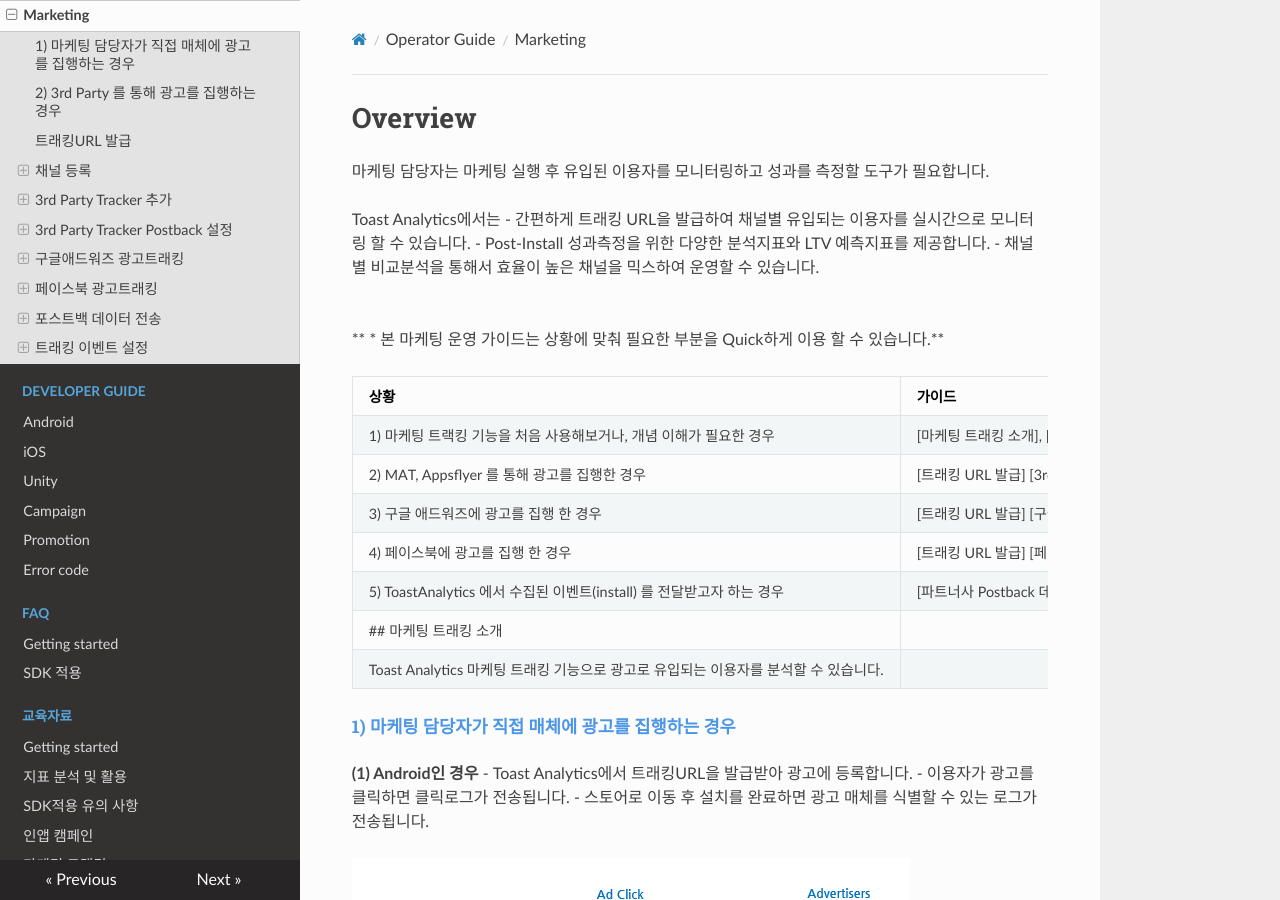
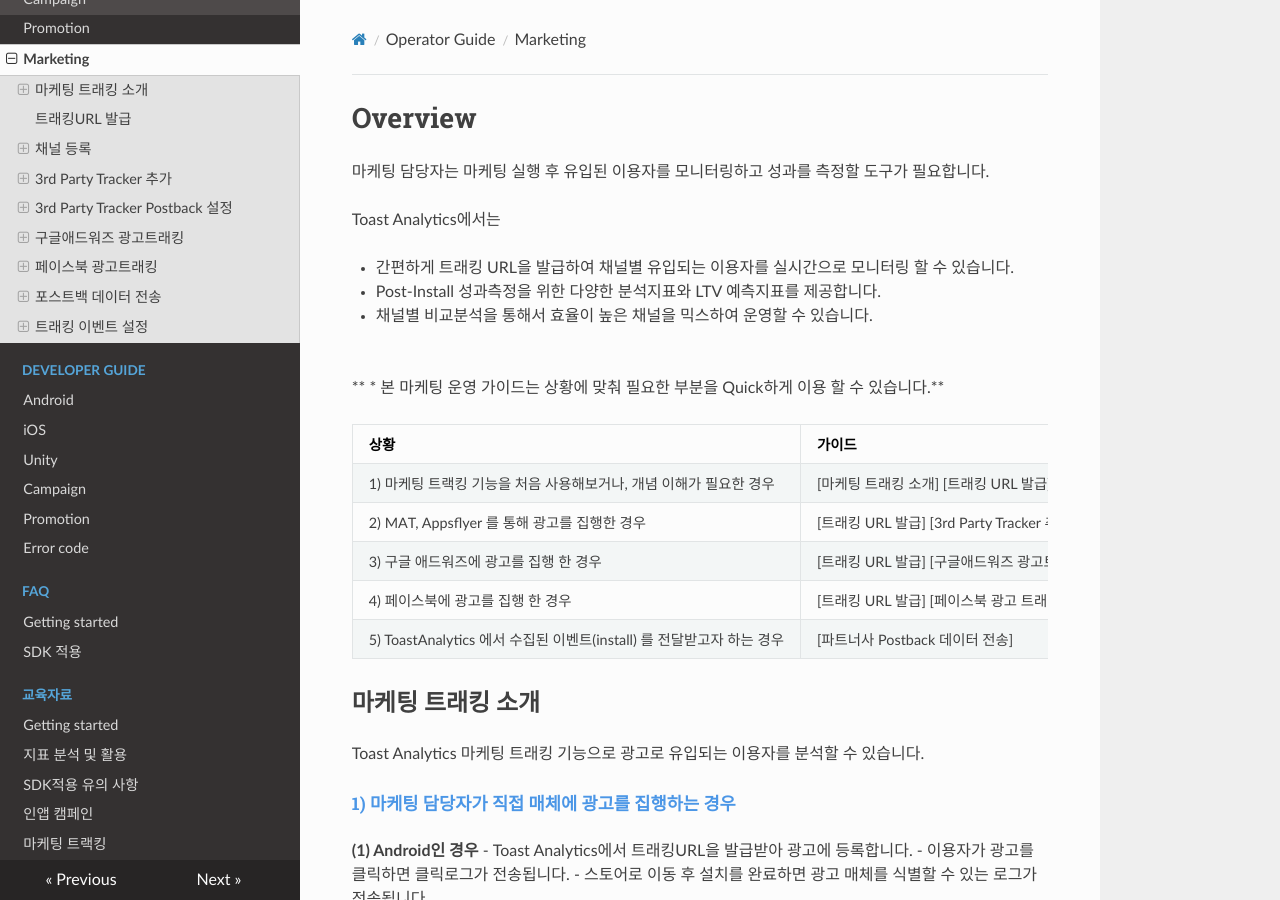
Before and after one commit to ToastAnalytics/ToastAnalytics, an MkDocs documentation site: the page built from docs/Developer/3. marketing Guide.md, in a window 1280 px wide and 900 px high. Built offline with MkDocs 1.6.1, drawn with Linux system fonts in a browser that asks for light colours; nearby versions of some CDN libraries; old or Windows-style settings are respelled for this version of MkDocs.

Commit message:
3. Marketing Guide update

```diff
--- a/docs/Developer/3. marketing Guide.md
+++ b/docs/Developer/3. marketing Guide.md
@@ -2,6 +2,7 @@
  마케팅 담당자는 마케팅 실행 후 유입된 이용자를 모니터링하고 성과를 측정할 도구가 필요합니다.
 
  Toast Analytics에서는
+
 - 간편하게 트래킹 URL을 발급하여 채널별 유입되는 이용자를 실시간으로 모니터링 할 수 있습니다.
 - Post-Install 성과측정을 위한 다양한 분석지표와 LTV 예측지표를 제공합니다.
 - 채널별 비교분석을 통해서 효율이 높은 채널을 믹스하여 운영할 수 있습니다.
@@ -10,11 +11,12 @@
 
 |상황|가이드|
 |:---|:---|
-|1) 마케팅 트랙킹 기능을 처음 사용해보거나, 개념 이해가 필요한 경우|[마케팅 트래킹 소개], [트래킹 URL 발급], [채널 추가]|
+|1) 마케팅 트랙킹 기능을 처음 사용해보거나, 개념 이해가 필요한 경우|[마케팅 트래킹 소개] [트래킹 URL 발급] [채널 추가]|
 |2) MAT, Appsflyer 를 통해 광고를 집행한 경우|	[트래킹 URL 발급] [3rd Party Tracker 추가] [3rd Party Tracker Postback 설정]|
 |3) 구글 애드워즈에 광고를 집행 한 경우|[트래킹 URL 발급] [구글애드워즈 광고트래킹]|
 |4) 페이스북에 광고를 집행 한 경우|	[트래킹 URL 발급] [페이스북 광고 트래킹]|
 |5) ToastAnalytics 에서 수집된 이벤트(install) 를 전달받고자 하는 경우|[파트너사 Postback 데이터 전송]|
+
 ## 마케팅 트래킹 소개
  Toast Analytics 마케팅 트래킹 기능으로 광고로 유입되는 이용자를 분석할 수 있습니다.
 
@@ -57,6 +59,7 @@
 |이벤트|앱내에서 발생하는 행동으로 게임의 예로 레벨업, 재화/무기 획득, 던전 참여 등이 있습니다.|
 #### <Span style="color:#4B96E6">1) 발급방법 </span>
 "앱설정 → 마케팅 → 트래킹URL발급" 메뉴에서 손쉽게 발급받을 수 있습니다.
+
 ![](https://raw.githubusercontent.com/ToastAnalytics/ToastAnalytics/master/docs/Developer/images/ko4.png)
 
 ![](https://raw.githubusercontent.com/ToastAnalytics/ToastAnalytics/master/docs/Developer/images/ko5.png)
```
